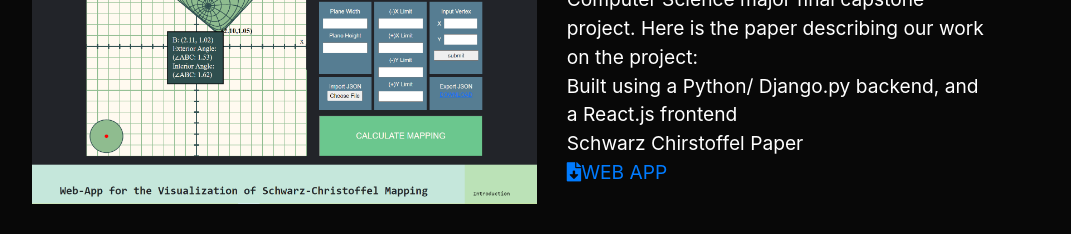
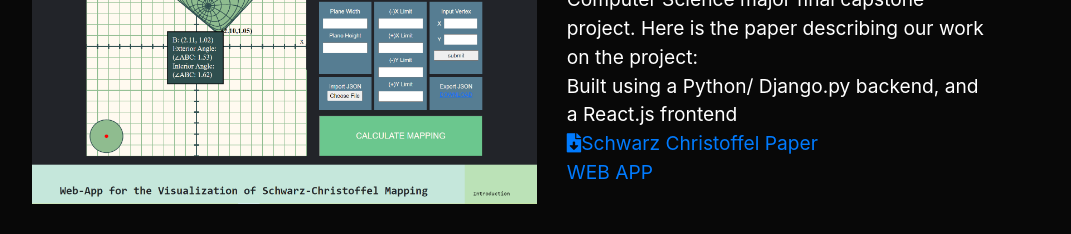
Before and after one commit to NotLiu/React-Profile, a React (Create React App) app: page /project in a window 1280 px wide. Shown: the part 1240-1474 px from the top of the page, without its empty margins (111-1182 px from the left). Built offline with nearby package versions, Linux system fonts and the light colour scheme.

Commit message:
fix pdf download and banner image

```diff
--- a/src/pages/About.js
+++ b/src/pages/About.js
@@ -26,7 +26,7 @@ export default function About() {
     width: ${(props) => (props.mts ? "125vw" : "100vw")};
     height: ${(props) => (props.legacy ? "105vh" : "100%")};
     transform: scale(${(props) => (props.mts ? "1" : "1")})
-      translateY(${(props) => (props.mts ? "-25%" : "0px")})
+      translateY(${(props) => (props.mts ? "-25%" : "-0%")})
       translateX(${(props) => (props.mts ? "-15vw" : "0px")});
   `;
 
@@ -97,8 +97,13 @@ export default function About() {
           <div ref={sceneEl} data-depth="0.9">
             <BannerCSS legacy={bannerImgLegacy} mts={true} src={stars_mts2} />
           </div>
-          <div ref={sceneEl} data-depth="1.2">
-            <BannerCSS legacy={bannerImgLegacy} mts={true} src={stars_mts1} />
+          <div ref={sceneEl} data-depth="1.1">
+            <BannerCSS
+              legacy={bannerImgLegacy}
+              mts={true}
+              src={stars_mts1}
+              style={{ transform: "translateX(-15vw) translateY(-22%)" }}
+            />
           </div>
         </div>
       );
--- a/src/pages/Projects.js
+++ b/src/pages/Projects.js
@@ -34,12 +34,13 @@ export default function Projects() {
         is the paper describing our work on the project: <br />
         Built using a Python/ Django.py backend, and a React.js frontend
         <br />
-        <a download={SC_paper}>Schwarz Chirstoffel Paper</a>
+        <a href={SC_paper} download>
+          <i class="fas fa-file-download"></i>Schwarz Christoffel Paper
+        </a>
       </text>
       <br />
-      <a href="https://schwarz-christoffel.herokuapp.com/">
-        <i class="fas fa-file-download"></i>WEB APP
-      </a>
+
+      <a href="https://schwarz-christoffel.herokuapp.com/">WEB APP</a>
       <br />
     </div>
   );
```
Also changed, not shown: 1 other file (tests, documents, lock files or other folders).
